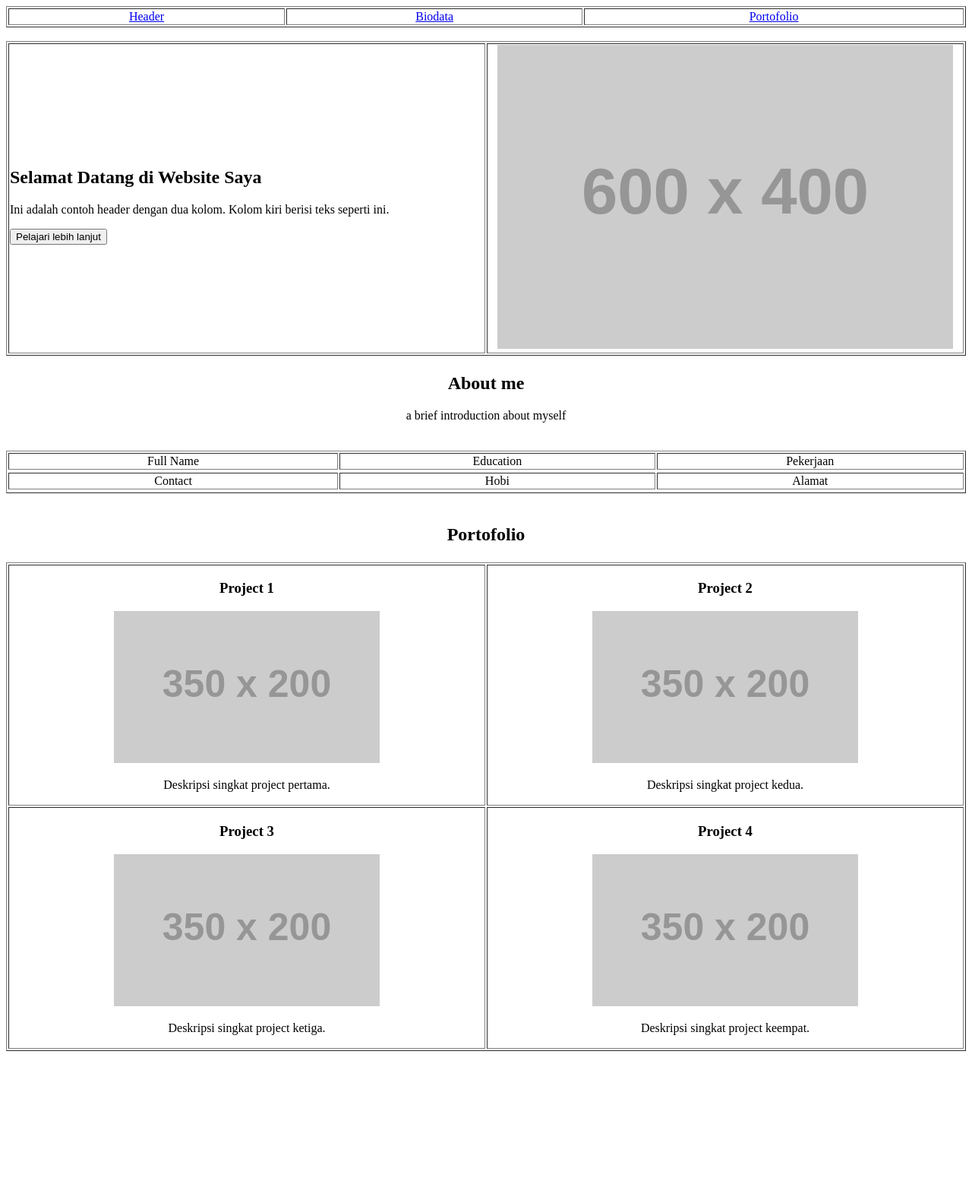
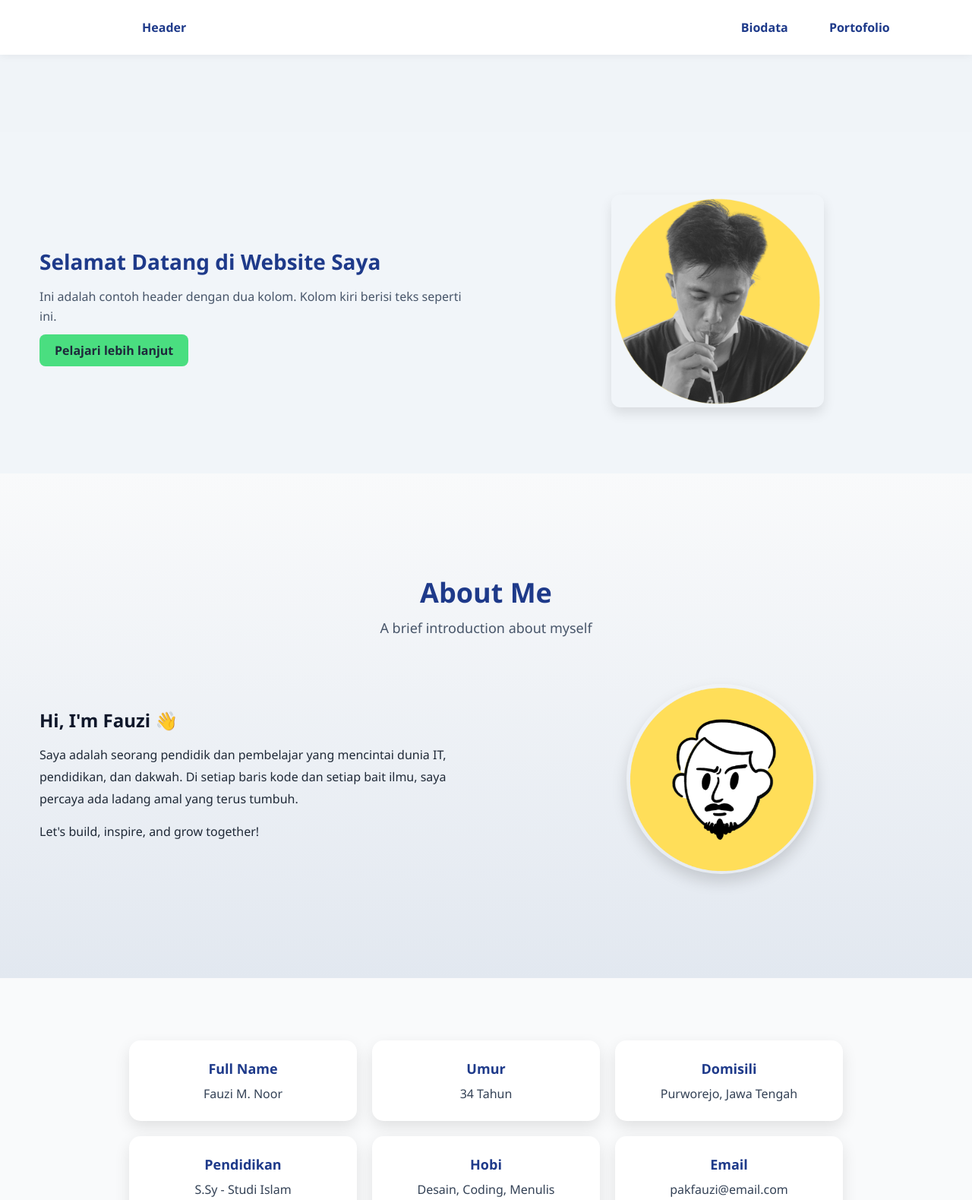
Before and after one commit to FauziMNoor/tugaspertamakelasfullstack, a plain HTML site: page index.html in a window 1280 px wide. Shown: the top 1579 px of the page at 76% size. Before the commit the page ends 1391 px from the top, so only its background shows below. Drawn offline with Linux system fonts and the light colour scheme; placeholder pictures from the web are drawn by us.

Commit message:
Update style.css dengan desain baru yang clean dan keren

```diff
--- /dev/null
+++ b/Style.css
@@ -0,0 +1,283 @@
+/* RESET & UMUM */
+* {
+    margin: 0;
+    padding: 0;
+    box-sizing: border-box;
+}
+
+body {
+    font-family: 'Segoe UI', Tahoma, Geneva, Verdana, sans-serif;
+    background-color: #f0f4f8;
+    color: #1e293b;
+}
+
+/* ========== SECTION 1: MENU NAVBAR ========== */
+.menu-table {
+    border-collapse: collapse;
+    width: 100%;
+    background-color: #ffffff;
+    color: #1e3a8a;
+    box-shadow: 0 2px 10px rgba(0, 0, 0, 0.05);
+    position: sticky;
+    top: 0;
+    z-index: 1000;
+}
+
+.menu-table td {
+    padding: 15px 0;
+    text-align: center;
+    border: none;
+}
+
+.menu-table td a {
+    text-decoration: none;
+    color: #1e3a8a;
+    font-weight: 600;
+    font-size: 16px;
+    margin-left: 10px;
+    padding: 10px 20px;
+    border-radius: 8px;
+    display: inline-block;
+    transition: background-color 0.3s, color 0.3s;
+}
+
+.menu-table td a:hover {
+    background-color: #e0f2fe;
+    color: #1e40af;
+}
+
+/* ========== SECTION 2: HERO SECTION ========== */
+.hero-section {
+    background-color: #f1f5f9;
+    color: #1e293b;
+    padding: 60px 30px;
+    border: none;
+    position: relative;
+    margin-top: 80px;
+}
+
+.hero-section td {
+    padding: 20px;
+    vertical-align: middle;
+    border: none;
+}
+
+.hero-text {
+    max-width: 500px;
+}
+
+.hero-text h2 {
+    font-size: 28px;
+    margin-bottom: 15px;
+    color: #1e3a8a;
+}
+
+.hero-text p {
+    font-size: 16px;
+    margin-bottom: 20px;
+    line-height: 1.6;
+    color: #475569;
+}
+
+.cta-button {
+    background-color: #4ade80;
+    color: #1e293b;
+    padding: 10px 20px;
+    border-radius: 8px;
+    text-decoration: none;
+    font-weight: 600;
+    transition: background 0.3s, transform 0.3s;
+}
+
+.cta-button:hover {
+    background-color: #22c55e;
+    transform: scale(1.05);
+}
+
+.hero-image img {
+    max-width: 280px;
+    height: auto;
+    border-radius: 12px;
+    box-shadow: 0 8px 16px rgba(0,0,0,0.1);
+}
+
+
+/* ========== WAVE TRANSITION ========== */
+.wave-transition {
+    position: relative;
+    width: 100%;
+    overflow: hidden;
+    line-height: 0;
+    margin-top: -1px;
+}
+
+.wave-transition svg {
+    display: block;
+    width: 100%;
+    height: 100px;
+}
+
+/* ========== SECTION 3: ABOUT ME ========== */
+.about-section {
+    background: linear-gradient(to bottom, #f9fafb, #e2e8f0);
+    color: #1e293b;
+    padding: 100px 20px;
+}
+
+.about-header h2 {
+    font-size: 36px;
+    margin-bottom: 10px;
+    color: #1e3a8a;
+}
+
+.about-header p {
+    font-size: 18px;
+    color: #475569;
+}
+
+.about-section td {
+    padding: 30px;
+    vertical-align: middle;
+    border: none;
+}
+
+.about-text h3 {
+    font-size: 24px;
+    margin-bottom: 15px;
+    color: #0f172a;
+}
+
+.about-text p {
+    font-size: 16px;
+    line-height: 1.8;
+    margin-bottom: 15px;
+    color: #1f2937;
+}
+
+.profile-pic {
+    width: 250px;
+    height: 250px;
+    object-fit: cover;
+    border-radius: 50%;
+    box-shadow: 0 10px 20px rgba(0,0,0,0.15);
+    transition: transform 0.3s ease;
+}
+
+.profile-pic:hover {
+    transform: scale(1.05);
+}
+
+/* ========== SECTION 4: BIODATA ========== */
+.biodata-section {
+    background-color: #f9fafb;
+    padding: 80px 20px;
+    border: none;
+}
+
+.biodata-section tr {
+    display: flex;
+    justify-content: center;
+    gap: 20px;
+    margin-bottom: 20px;
+}
+
+.biodata-section td {
+    flex: 1;
+    max-width: 300px;
+    border: none;
+}
+
+.biodata-card {
+    background: white;
+    border-radius: 15px;
+    padding: 25px;
+    text-align: center;
+    box-shadow: 0 8px 20px rgba(0,0,0,0.1);
+    transition: transform 0.3s, box-shadow 0.3s;
+}
+
+.biodata-card:hover {
+    transform: translateY(-5px);
+    box-shadow: 0 12px 30px rgba(0,0,0,0.15);
+}
+
+.biodata-card h3 {
+    font-size: 18px;
+    color: #1e3a8a;
+    margin-bottom: 10px;
+}
+
+.biodata-card p {
+    font-size: 16px;
+    color: #334155;
+}
+
+/* ========== SECTION 5: PORTOFOLIO ========== */
+.portofolio-section {
+    background: linear-gradient(to bottom, #f9fafb, #e2e8f0);
+    padding: 100px 20px;
+}
+
+.portofolio-section table {
+    width: 100%;
+    border-collapse: collapse;
+}
+
+.portofolio-section h2 {
+    font-size: 36px;
+    color: #1e3a8a;
+    margin-bottom: 30px;
+    position: relative;
+}
+
+.portofolio-section h2::after {
+    content: '';
+    display: block;
+    width: 80px;
+    height: 4px;
+    background-color: #4ade80;
+    margin: 10px auto 0 auto;
+    border-radius: 2px;
+}
+
+#portofolio {
+    border-collapse: separate;
+    border-spacing: 30px;
+    width: 100%;
+    margin-top: 40px;
+}
+
+#portofolio td {
+    background-color: white;
+    border: none;
+    border-radius: 15px;
+    padding: 30px 20px;
+    box-shadow: 0 8px 20px rgba(0, 0, 0, 0.1);
+    transition: transform 0.3s ease, box-shadow 0.3s ease;
+}
+
+#portofolio td:hover {
+    transform: translateY(-10px);
+    box-shadow: 0 15px 30px rgba(0, 0, 0, 0.15);
+}
+
+#portofolio h3 {
+    font-size: 20px;
+    color: #1e3a8a;
+    margin-bottom: 15px;
+}
+
+#portofolio img {
+    width: 100%;
+    max-width: 350px;
+    height: auto;
+    border-radius: 10px;
+    margin-bottom: 15px;
+    box-shadow: 0 5px 15px rgba(0,0,0,0.08);
+}
+
+#portofolio p {
+    font-size: 16px;
+    color: #475569;
+    max-width: 90%;
+}
--- a/index.html
+++ b/index.html
@@ -2,75 +2,103 @@
 <html>
 <head>
     <title>Contoh Halaman HTML Table</title>
+    <link rel="stylesheet" type="text/css" href="style.css">
 </head>
 <body>
 
     <!-- Section 1: Menu -->
-    <table border="1" width="100%">
+    <table class="menu-table" width="100%">
         <tr>
-            <td align="center"><a href="#beranda">Header</a></td>
-            <!-- <td align="center"><a href="#tentang">Tentang</a></td> -->
-            <td align="center"><a href="#biodata">Biodata</a></td>
-            <td align="center"><a href="#portofolio">Portofolio</a></td>
-            <!-- <td align="center"><a href="#kontak">Kontak</a></td> -->
+            <td align="left" width="33%">
+                <a href="#beranda">Header</a>
+            </td>
+            <td width="34%"></td> <!-- Kosong untuk spacer -->
+            <td align="right" width="33%">
+                <a href="#biodata">Biodata</a>
+                <a href="#portofolio">Portofolio</a>
+            </td>
         </tr>
     </table>
 
     <br>
 
 <!-- Section 2: Judul di kiri dan gambar di kanan -->
-    <table border="1" width="100%">
+    <!-- Hero Section -->
+    <div>
+        <table class="hero-section" width="100%">
             <tr>
-            <td width="50%" id="beranda">
+                <td width="50%" class="hero-text">
                     <h2>Selamat Datang di Website Saya</h2>
                     <p>Ini adalah contoh header dengan dua kolom. Kolom kiri berisi teks seperti ini.</p>
-                <button>Pelajari lebih lanjut</button>
+                    <a href="#biodata" class="cta-button">Pelajari lebih lanjut</a>
                 </td>
-            <td width="50%" align="center">
-                <img src="https://placehold.co/600x400" alt="Gambar Contoh">
-
+                <td width="50%" align="center" class="hero-image">
+                    <img src="src/fotoprofil.png" alt="Gambar Contoh">
                 </td>
             </tr>
         </table>
-  <table width="100%" id="tentang_saya">
+    </div>
+<!-- end Section 2 -->
+<!--star aboutme -->
+    <div>
+        <table width="100%" class="about-section" id="tentang_saya">
             <tr>
-        <td colspan="2" align="center">
-            <h2>About me</h2>
-            <p>a brief introduction about myself</p>
+                <td colspan="2" align="center" class="about-header">
+                    <h2>About Me</h2>
+                    <p>A brief introduction about myself</p>
+                </td>
+            </tr>
+            <tr>
+                <td width="50%" class="about-text">
+                    <h3>Hi, I'm Fauzi 👋</h3>
+                    <p>Saya adalah seorang pendidik dan pembelajar yang mencintai dunia IT, pendidikan, dan dakwah. Di setiap baris kode dan setiap bait ilmu, saya percaya ada ladang amal yang terus tumbuh.</p>
+                    <p>Let's build, inspire, and grow together!</p>
+                </td>
+                <td width="50%" class="about-photo" align="center">
+                    <img src="src/baca buku.png" alt="Foto Saya" class="profile-pic">
                 </td>
             </tr>
         </table>
+    </div>
+<!-- End aboutme -->
 
 
-
-
-    <br>
-
 <!-- Section 3: Biodata dengan 6 box -->
-    <table border="1" width="100%" id="biodata">
+    <div>
+        <table class="biodata-section" width="100%" id="biodata">
             <tr>
-            <td align="center">Full Name</td>
-            <td align="center">Education</td>
-            <td align="center">Pekerjaan</td>
+                <td class="biodata-card">
+                    <h3>Full Name</h3>
+                    <p>Fauzi M. Noor</p>
+                </td>
+                <td class="biodata-card">
+                    <h3>Umur</h3>
+                    <p>34 Tahun</p>
+                </td>
+                <td class="biodata-card">
+                    <h3>Domisili</h3>
+                    <p>Purworejo, Jawa Tengah</p>
+                </td>
             </tr>
             <tr>
-            <!-- <td align="center">Fulan</td>
-            <td align="center">25 Tahun</td>
-            <td align="center">Jakarta</td> -->
-        </tr>
-        <tr>
-            <td align="center">Contact</td>
-            <td align="center">Hobi</td>
-            <td align="center">Alamat</td>
-        </tr>
-        <tr>
-            <!-- <td align="center">S1 Informatika</td>
-            <td align="center">Menulis</td>
-            <td align="center">fulan@email.com</td> -->
+                <td class="biodata-card">
+                    <h3>Pendidikan</h3>
+                    <p>S.Sy - Studi Islam</p>
+                </td>
+                <td class="biodata-card">
+                    <h3>Hobi</h3>
+                    <p>Desain, Coding, Menulis</p>
+                </td>
+                <td class="biodata-card">
+                    <h3>Email</h3>
+                    <p>pakfauzi@email.com</p>
+                </td>
             </tr>
         </table>
-    <br>
-    <div>
+    </div>
+<!-- end Section 3: Biodata dengan 6 box -->
+<!-- Portofolio Star -->
+    <div class="portofolio-section">
         <table width="100%" id="tentang_saya">
             <tr>
                 <td colspan="2" align="center">
@@ -79,6 +107,7 @@
             </tr>
         </table>
     </div>
+<!-- Portofolio end -->
 
 <!-- Section 4: Portofolio -->
     <table border="1" width="100%" id="portofolio">
```
Also changed, not shown: src/baca buku.png (added), src/fotoprofil.png (added), 1 other file. Lines whose indentation alone changed are shown as unchanged.
